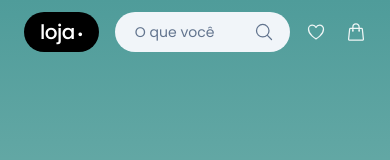
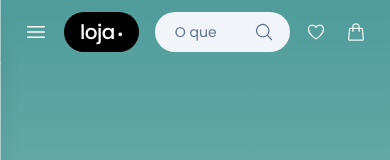
Before and after one commit to arthur-luiss/e-commerce-fast-model, a React (Vite) app: page / in a window 390 px wide. Shown: the top 160 px of the page. Built offline with nearby package versions, Linux system fonts and the light colour scheme.

Commit message:
feat(navbar): adiciona botão hambúrguer e integra menu lateral no mobile

```diff
--- a/src/components/Navbar.jsx
+++ b/src/components/Navbar.jsx
@@ -1,10 +1,11 @@
-import { useEffect, useState } from "react";
-import { Link, useNavigate } from "react-router-dom";
-import { useCart } from "../hooks/useCart";
-import { menus } from "../data/menu";
-import Icon from "./Icon";
-import MegaMenu from "./MegaMenu";
-import { useFavorites } from "../hooks/useFavorites";
+import { useCallback, useEffect, useState } from 'react';
+import { Link, useNavigate } from 'react-router-dom';
+import { useCart } from '../hooks/useCart';
+import { useFavorites } from '../hooks/useFavorites';
+import { menus } from '../data/menu';
+import Icon from './Icon';
+import MegaMenu from './MegaMenu';
+import MobileMenu from './MobileMenu';
 
 const navItems = Object.keys(menus);
 
@@ -12,48 +13,63 @@ export default function Navbar({ overHero = false }) {
   const { totalItems } = useCart();
   const { count: favoritesCount } = useFavorites();
   const navigate = useNavigate();
-  const [query, setQuery] = useState("");
+  const [query, setQuery] = useState('');
   const [activeMenu, setActiveMenu] = useState(null);
+  const [mobileOpen, setMobileOpen] = useState(false);
   const [scrolled, setScrolled] = useState(() => window.scrollY > 10);
+
+  const closeMobile = useCallback(() => setMobileOpen(false), []);
 
   useEffect(() => {
     const onScroll = () => setScrolled(window.scrollY > 10);
-    window.addEventListener("scroll", onScroll, { passive: true });
-    return () => window.removeEventListener("scroll", onScroll);
+    window.addEventListener('scroll', onScroll, { passive: true });
+    return () => window.removeEventListener('scroll', onScroll);
   }, []);
 
   useEffect(() => {
-    const onKey = (e) => e.key === "Escape" && setActiveMenu(null);
-    window.addEventListener("keydown", onKey);
-    return () => window.removeEventListener("keydown", onKey);
+    const onKey = (e) => e.key === 'Escape' && setActiveMenu(null);
+    window.addEventListener('keydown', onKey);
+    return () => window.removeEventListener('keydown', onKey);
   }, []);
 
   const transparent = overHero && !scrolled && !activeMenu;
 
   const headerStyle = transparent
-    ? "border-transparent bg-transparent text-white hover:border-slate-200 hover:bg-white hover:text-slate-900"
-    : "border-slate-200 bg-white text-slate-900";
+    ? 'border-transparent bg-transparent text-white hover:border-slate-200 hover:bg-white hover:text-slate-900'
+    : 'border-slate-200 bg-white text-slate-900';
 
   const handleSearch = (e) => {
     e.preventDefault();
     const term = query.trim();
-    navigate(
-      term ? `/catalogo?busca=${encodeURIComponent(term)}` : "/catalogo",
-    );
+    navigate(term ? `/catalogo?busca=${encodeURIComponent(term)}` : '/catalogo');
   };
 
+  const badge =
+    'absolute -right-2 -top-2 flex h-4 min-w-4 items-center justify-center rounded-full bg-slate-900 px-1 text-[10px] font-bold text-white ring-2 ring-white';
+
   return (
+    <>
       <header
         onMouseLeave={() => setActiveMenu(null)}
-      className={`${overHero ? "fixed" : "sticky"} inset-x-0 top-0 z-50 border-b transition-colors duration-300 ${headerStyle}`}
+        className={`${overHero ? 'fixed' : 'sticky'} inset-x-0 top-0 z-50 border-b transition-colors duration-300 ${headerStyle}`}
       >
         <div className="mx-auto grid h-16 max-w-7xl grid-cols-[auto_1fr_auto] items-center gap-4 px-6 md:grid-cols-[1fr_minmax(0,42rem)_1fr] md:gap-10">
+          <div className="flex items-center gap-3 justify-self-start">
+            <button
+              onClick={() => setMobileOpen(true)}
+              aria-label="Abrir menu"
+              className="-ml-1 p-1 md:hidden"
+            >
+              <Icon name="menu" className="h-6 w-6" />
+            </button>
+
             <Link
               to="/"
-          className="shrink-0 justify-self-start rounded-full bg-black px-4 py-1.5 text-xl font-medium lowercase tracking-tight text-white"
+              className="shrink-0 rounded-full bg-black px-4 py-1.5 text-xl font-medium lowercase tracking-tight text-white"
             >
               loja<span className="ml-0.5 text-sm">•</span>
             </Link>
+          </div>
 
           <form
             onSubmit={handleSearch}
@@ -64,13 +80,9 @@ export default function Navbar({ overHero = false }) {
               value={query}
               onChange={(e) => setQuery(e.target.value)}
               placeholder="O que você procura?"
-            className="w-full bg-transparent px-5 py-2.5 text-sm outline-none placeholder:text-slate-500"
+              className="w-full min-w-0 bg-transparent px-5 py-2.5 text-sm outline-none placeholder:text-slate-500"
             />
-          <button
-            type="submit"
-            aria-label="Buscar"
-            className="px-4 text-slate-500 hover:text-slate-900"
-          >
+            <button type="submit" aria-label="Buscar" className="px-4 text-slate-500 hover:text-slate-900">
               <Icon name="search" className="h-5 w-5" />
             </button>
           </form>
@@ -79,29 +91,13 @@ export default function Navbar({ overHero = false }) {
             <Link to="/" className="hidden text-sm font-medium md:block">
               Entrar
             </Link>
-          <Link
-            to="/favoritos"
-            aria-label="Favoritos"
-            className="relative opacity-90 hover:opacity-100"
-          >
+            <Link to="/favoritos" aria-label="Favoritos" className="relative opacity-90 hover:opacity-100">
               <Icon name="heart" className="h-5 w-5" />
-            {favoritesCount > 0 && (
-              <span className="absolute -right-2 -top-2 flex h-4 min-w-4 items-center justify-center rounded-full bg-slate-900 px-1 text-[10px] font-bold text-white ring-2 ring-white">
-                {favoritesCount}
-              </span>
-            )}
+              {favoritesCount > 0 && <span className={badge}>{favoritesCount}</span>}
             </Link>
-          <Link
-            to="/carrinho"
-            aria-label="Carrinho"
-            className="relative opacity-90 hover:opacity-100"
-          >
+            <Link to="/carrinho" aria-label="Carrinho" className="relative opacity-90 hover:opacity-100">
               <Icon name="bag" className="h-5 w-5" />
-            {totalItems > 0 && (
-              <span className="absolute -right-2 -top-2 flex h-4 min-w-4 items-center justify-center rounded-full bg-slate-900 px-1 text-[10px] font-bold text-white ring-2 ring-white">
-                {totalItems}
-              </span>
-            )}
+              {totalItems > 0 && <span className={badge}>{totalItems}</span>}
             </Link>
           </div>
         </div>
@@ -116,15 +112,15 @@ export default function Navbar({ overHero = false }) {
               return (
                 <li
                   key={item}
-                onMouseEnter={() => setActiveMenu(menu ? item : null)}
-                onFocus={() => setActiveMenu(menu ? item : null)}
+                  onMouseEnter={() => setActiveMenu(item)}
+                  onFocus={() => setActiveMenu(item)}
                 >
                   <Link
-                  to={menu?.to ?? "/catalogo"}
+                    to={menu.to}
                     className={`text-[13px] uppercase tracking-wider transition-all ${
                       isActive
-                      ? "font-bold underline underline-offset-8"
-                      : `font-medium ${dimmed ? "opacity-40" : "opacity-80 hover:opacity-100"}`
+                        ? 'font-bold underline underline-offset-8'
+                        : `font-medium ${dimmed ? 'opacity-40' : 'opacity-80 hover:opacity-100'}`
                     }`}
                   >
                     {item}
@@ -137,14 +133,13 @@ export default function Navbar({ overHero = false }) {
 
         {activeMenu && (
           <>
-          {/* Escurece a página abaixo do menu */}
             <div className="pointer-events-none absolute inset-x-0 top-full h-screen bg-black/50" />
-          <MegaMenu
-            menu={menus[activeMenu]}
-            onClose={() => setActiveMenu(null)}
-          />
+            <MegaMenu menu={menus[activeMenu]} onClose={() => setActiveMenu(null)} />
           </>
         )}
       </header>
+
+      <MobileMenu open={mobileOpen} onClose={closeMobile} />
+    </>
   );
 }
```
Lines whose indentation alone changed are shown as unchanged.
